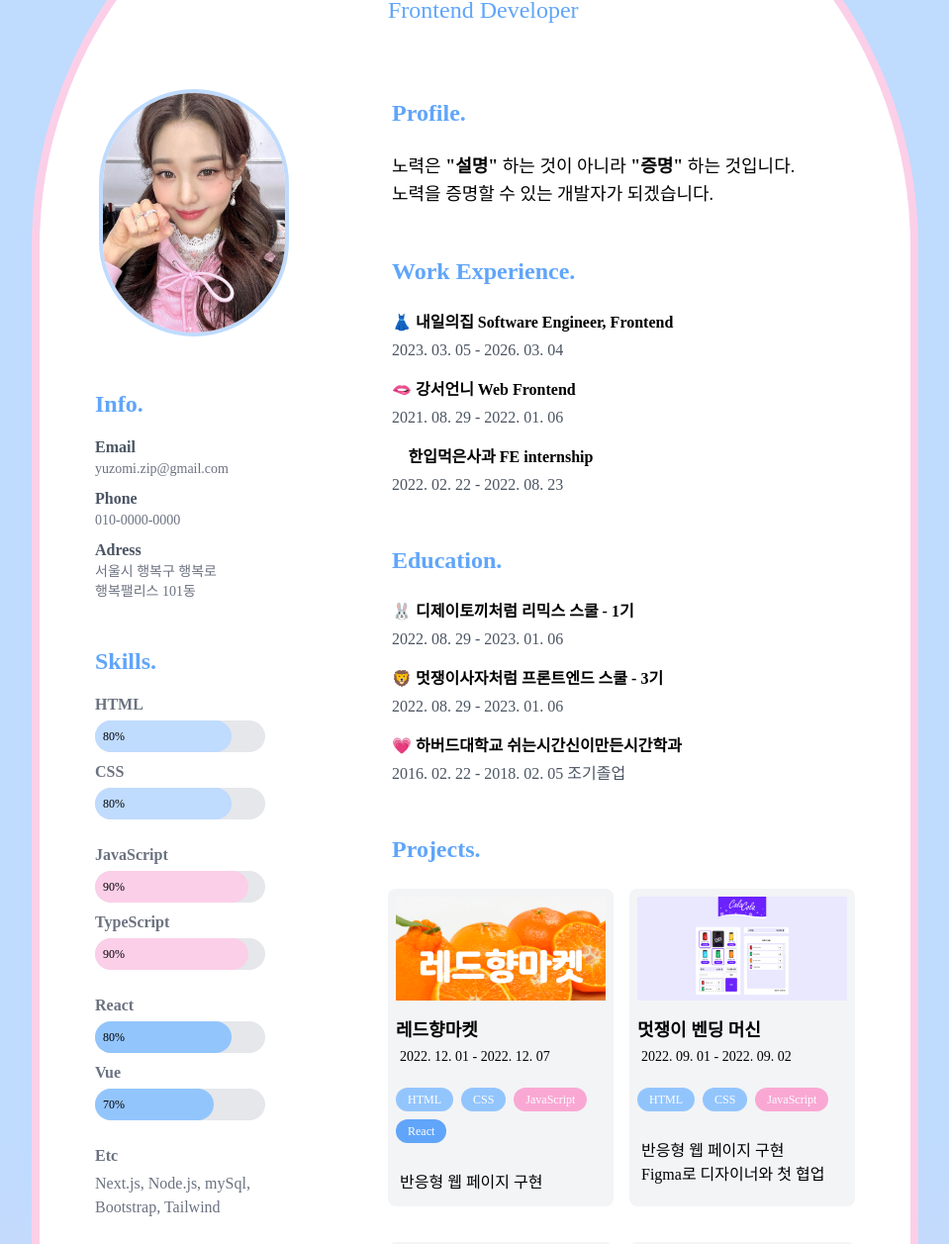
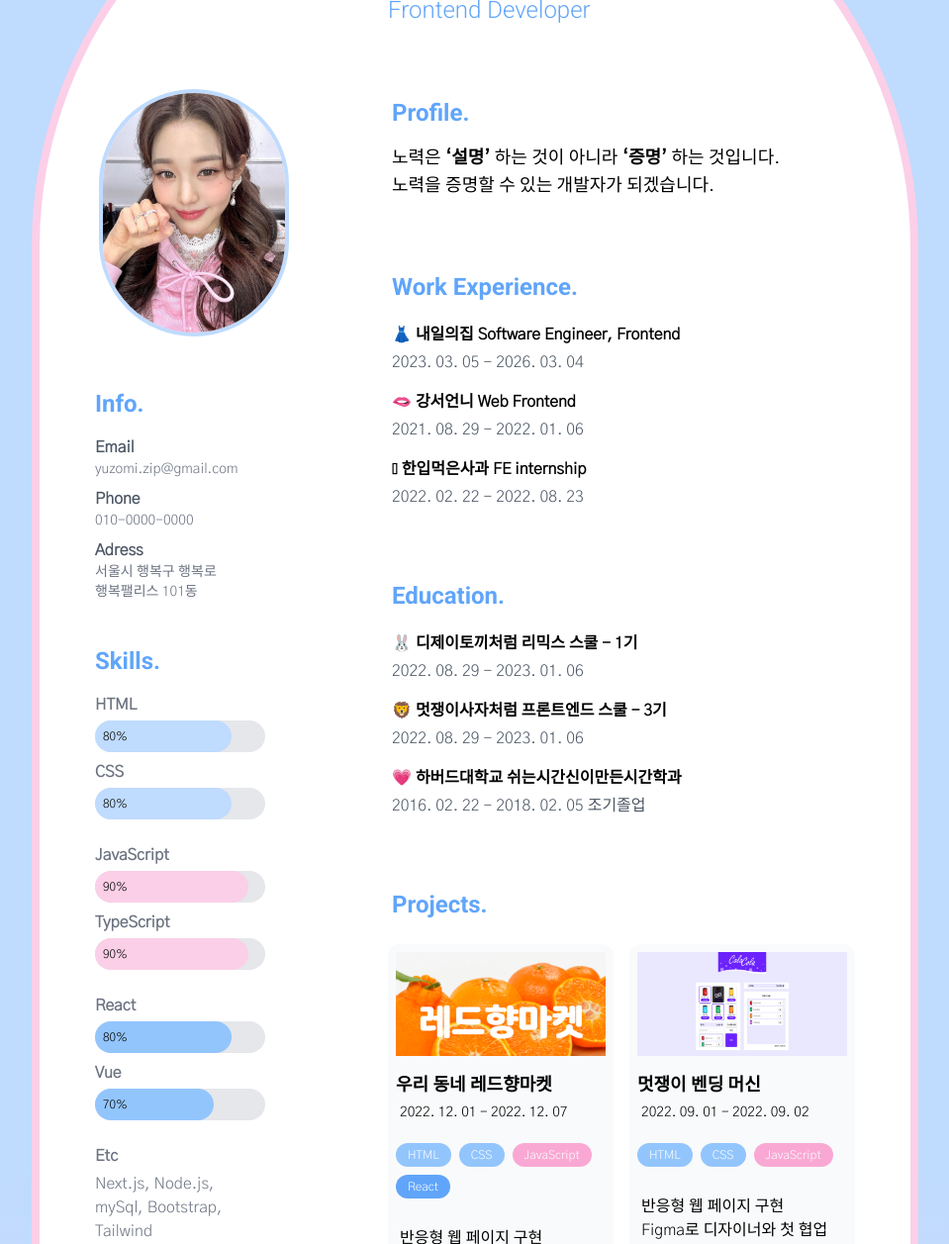
Before and after one commit to yuzomi/tailwind-practice, a website: page index.html in a window 1280 px wide. Shown: the part 278-1535 px from the top of the page at 99% size, without its empty margins (160-1119 px from the left). Drawn offline with nearby package versions, Linux system fonts and the light colour scheme; a web font is replaced by a local one.

Commit message:
font, animation update

```diff
--- a/index.html
+++ b/index.html
@@ -3,9 +3,15 @@
   <head>
     <meta charset="UTF-8" />
     <title>Resume - yuzomi</title>
+    <link rel="preconnect" href="https://fonts.googleapis.com" />
+    <link rel="preconnect" href="https://fonts.gstatic.com" crossorigin />
     <link
-      href="https://hangeul.pstatic.net/hangeul_static/css/nanum-square-round.css"
+      href="https://fonts.googleapis.com/css2?family=Gothic+A1:wght@300&family=Roboto:wght@300;700&display=swap"
       rel="stylesheet"
+    />
+    <link
+      rel="stylesheet"
+      href="https://cdnjs.cloudflare.com/ajax/libs/animate.css/4.1.1/animate.min.css"
     />
     <script src="https://cdn.tailwindcss.com"></script>
   </head>
@@ -14,7 +20,7 @@
       class="bg-gradient-to-b from-blue-200 via-blue-200 to-pink-200 lg:p-20 sm:p-10 pb-28"
     >
       <div
-        class="grid grid-cols-3 bg-white border-solid border-8 border-pink-200 p-14 max-w-4xl mx-auto rounded-full mb-28"
+        class="grid grid-cols-3 bg-white border-solid border-8 border-pink-200 p-14 max-w-4xl mx-auto rounded-full mb-28 animate__animated animate__zoomInUp"
       >
         <div class="pr-10 mr-10">
           <div class="lg:w-48 w-44 mb-10 mt-28 ml-1 pt-28 sm:w-40">
@@ -25,7 +31,9 @@
             />
           </div>
           <div>
-            <div class="text-blue-400 text-2xl font-bold py-3">Info.</div>
+            <div class="text-blue-400 text-2xl font-bold py-3 font-hi">
+              Info.
+            </div>
             <div class="py-1">
               <div class="font-semibold text-gray-600">Email</div>
               <div class="text-gray-500 text-sm">yuzomi.zip@gmail.com</div>
@@ -36,7 +44,7 @@
             </div>
             <div class="py-1">
               <div class="font-semibold text-gray-600">Adress</div>
-              <div class="text-gray-500 text-sm font-hi">
+              <div class="text-gray-500 text-sm">
                 <div>서울시 행복구 행복로</div>
                 <div>행복팰리스 101동</div>
               </div>
@@ -45,7 +53,7 @@
 
           <div class="lg:mr-1 sm:mr-10 mb-28">
             <div
-              class="text-blue-400 text-2xl font-bold py-2 pt-10 lg:mr-1 sm:mr-10"
+              class="text-blue-400 text-2xl font-bold py-2 pt-10 lg:mr-1 sm:mr-10 font-hi"
             >
               Skills.
             </div>
@@ -115,25 +123,29 @@
         <div class="col-span-2 pl-10">
           <div>
             <div
-              class="text-blue-500 lg:text-7xl xl:text-5x1 font-bold mt-10 sm:pr-20 text-5xl hover:text-pink-300 font-bl"
+              class="text-blue-500 lg:text-7xl xl:text-5x1 font-bold mt-10 sm:pr-20 text-5xl hover:text-pink-300 font-hi animate__animated animate__bounce animate__delay-1s"
             >
-              yuzomi
+              <a href="https://github.com/yuzomi">yuzomi</a>
             </div>
-            <div class="text-blue-400 text-2xl py-4">Frontend Developer</div>
+            <div class="text-blue-400 text-2xl py-4 font-hi">
+              Frontend Developer
+            </div>
           </div>
-          <div class="mt-10 ml-1">
-            <div class="text-blue-400 text-2xl font-bold py-4 mb-2">
+          <div class="mt-10 mb-14 ml-1">
+            <div class="text-blue-400 text-2xl font-bold py-4 font-hi">
               Profile.
             </div>
             <div class="pr-10 text-lg">
-              노력은 <span class="font-bold">"설명"</span> 하는 것이 아니라
-              <span class="font-bold">"증명"</span> 하는 것입니다. <br />
+              노력은 <span class="font-black">‘설명’</span> 하는 것이 아니라
+              <span class="font-black"> ‘증명’</span> 하는 것입니다. <br />
               노력을 증명할 수 있는 개발자가 되겠습니다.
             </div>
           </div>
 
-          <div>
-            <div class="text-blue-400 text-2xl font-bold py-4 mt-8 mb-2 ml-1">
+          <div class="mb-14">
+            <div
+              class="text-blue-400 text-2xl font-bold py-4 mt-8 ml-1 font-hi"
+            >
               Work Experience.
             </div>
             <div class="m-1">
@@ -152,8 +164,10 @@
             </div>
           </div>
 
-          <div>
-            <div class="text-blue-400 text-2xl font-bold py-4 mt-8 mb-2 ml-1">
+          <div class="mb-14">
+            <div
+              class="text-blue-400 text-2xl font-bold py-4 mt-8 ml-1 font-hi"
+            >
               Education.
             </div>
             <div class="m-1">
@@ -179,15 +193,21 @@
           </div>
 
           <div class="col-span-2">
-            <div class="text-blue-400 text-2xl font-bold py-4 mt-8 mb-2 ml-1">
+            <div
+              class="text-blue-400 text-2xl font-bold py-4 mt-8 mb-2 ml-1 font-hi"
+            >
               Projects.
             </div>
 
             <div class="sm:grid sm:grid-cols-2 sm:gap-4">
-              <div class="rounded-lg bg-gray-100 p-2 hover:bg-pink-100 mb-5">
+              <div
+                class="rounded-xl bg-gray-50 p-2 hover:bg-pink-100 mb-5 hover:animate__animated animate__flipInX"
+              >
                 <img src="./img/레드향.png" alt="" />
                 <a href="http://github.com/yuzomi">
-                  <h3 class="font-extrabold text-lg mt-4">레드향마켓</h3>
+                  <h3 class="font-extrabold text-lg mt-4">
+                    우리 동네 레드향마켓
+                  </h3>
                   <span class="text-sm ml-1">2022. 12. 01 - 2022. 12. 07</span>
                   <ul class="flex flex-wrap gap-2 mt-5 mb-7 text-xs text-white">
                     <li class="px-3 py-1 rounded-3xl bg-blue-300">HTML</li>
@@ -201,7 +221,7 @@
                 </a>
               </div>
 
-              <div class="rounded-lg bg-gray-100 p-2 hover:bg-pink-100 mb-5">
+              <div class="rounded-xl bg-gray-50 p-2 hover:bg-pink-100 mb-5">
                 <img src="./img/vending.png" alt="" />
                 <a href="http://github.com/yuzomi">
                   <h3 class="font-extrabold text-lg mt-4">멋쟁이 벤딩 머신</h3>
@@ -219,7 +239,7 @@
                 </a>
               </div>
 
-              <div class="rounded-lg bg-gray-100 p-2 hover:bg-pink-100 mb-5">
+              <div class="rounded-xl bg-gray-50 p-2 hover:bg-pink-100 mb-5">
                 <img src="./img/jecobe.png" alt="" />
                 <a href="http://github.com/yuzomi">
                   <h3 class="font-extrabold text-lg mt-4 ml-1">
@@ -237,7 +257,7 @@
                 </a>
               </div>
 
-              <div class="rounded-lg bg-gray-100 p-2 hover:bg-pink-100 mb-5">
+              <div class="rounded-xl bg-gray-50 p-2 hover:bg-pink-100 mb-5">
                 <img src="./img/10000.png" alt="" />
                 <a href="http://github.com/yuzomi">
                   <h3 class="font-extrabold text-lg mt-4 ml-1">
@@ -255,8 +275,8 @@
                 </a>
               </div>
 
-              <div class="rounded-lg bg-gray-100 p-2 hover:bg-pink-100 mb-5">
-                <img src="./img/heart.png" alt="" />
+              <div class="rounded-xl bg-gray-50 p-2 hover:bg-pink-100 mb-5">
+                <img src="./img/tamnaji.png" alt="" />
                 <a href="http://github.com/yuzomi">
                   <h3 class="font-extrabold text-lg mt-4 ml-1">TAMNAJI</h3>
                   <span class="text-sm ml-1">2022.08.29</span>
@@ -275,8 +295,8 @@
                 </a>
               </div>
 
-              <div class="rounded-lg bg-gray-100 p-2 hover:bg-pink-100 mb-5">
-                <img src="./img/heart.png" alt="" />
+              <div class="rounded-xl bg-gray-50 p-2 hover:bg-pink-100 mb-5">
+                <img src="./img/newjeans.png" alt="" />
                 <a href="http://github.com/yuzomi">
                   <h3 class="font-extrabold text-lg mt-4 ml-1">NewJeans</h3>
                   <span class="text-sm ml-1">2022.02.22 - 07. 22</span>
@@ -299,7 +319,7 @@
 
             <div>
               <div
-                class="text-blue-400 text-2xl font-bold py-4 mt-10 mb-1 m1-1"
+                class="text-blue-400 text-2xl font-bold py-4 mt-10 m1-1 font-hi"
               >
                 Other Experience.
               </div>
@@ -336,8 +356,8 @@
         theme: {
           extend: {
             fontFamily: {
-              sans: ['"NanumSquareRound"'],
-              bl: ["NanumSquareRoundExtraBold"],
+              sans: ['"Gothic A1"'],
+              hi: ["Roboto"],
             },
           },
         },
```
Also changed, not shown: img/newjeans.png (added), img/tamnaji.png (added), 2 other files.
